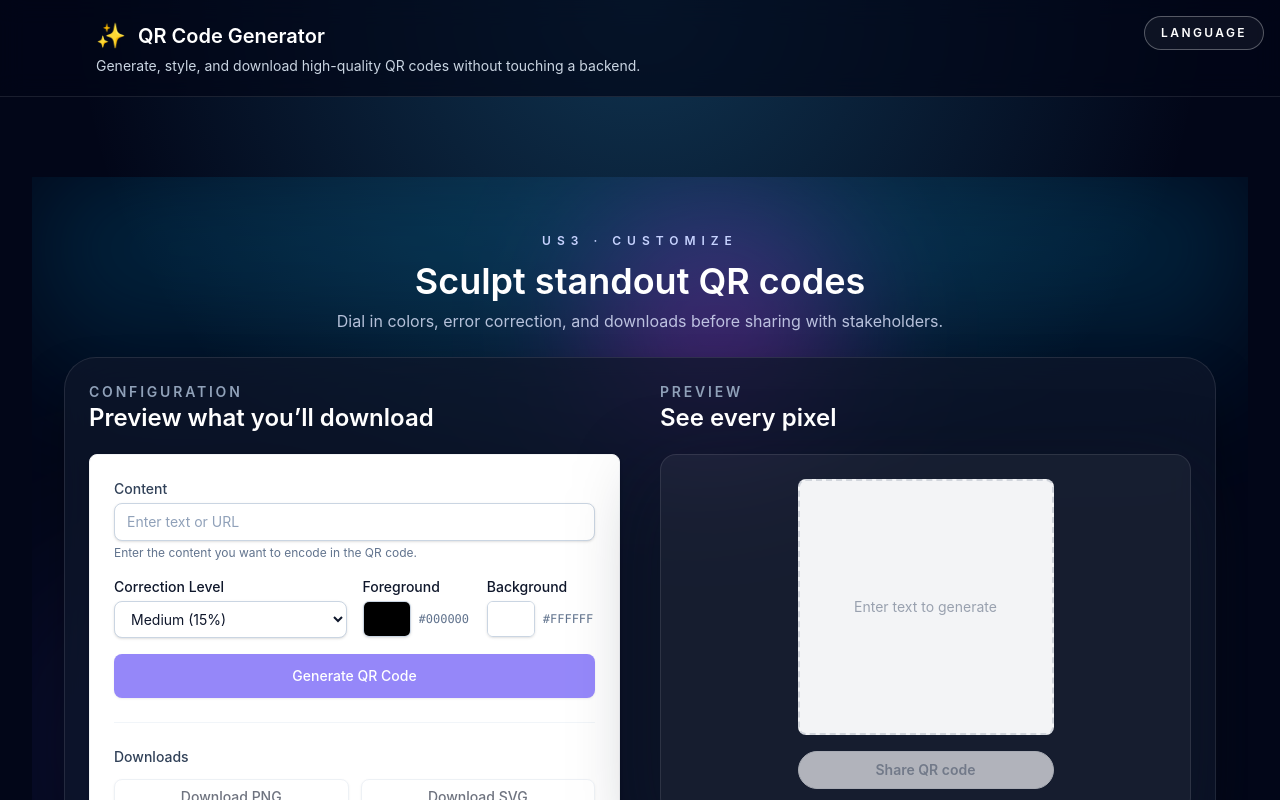
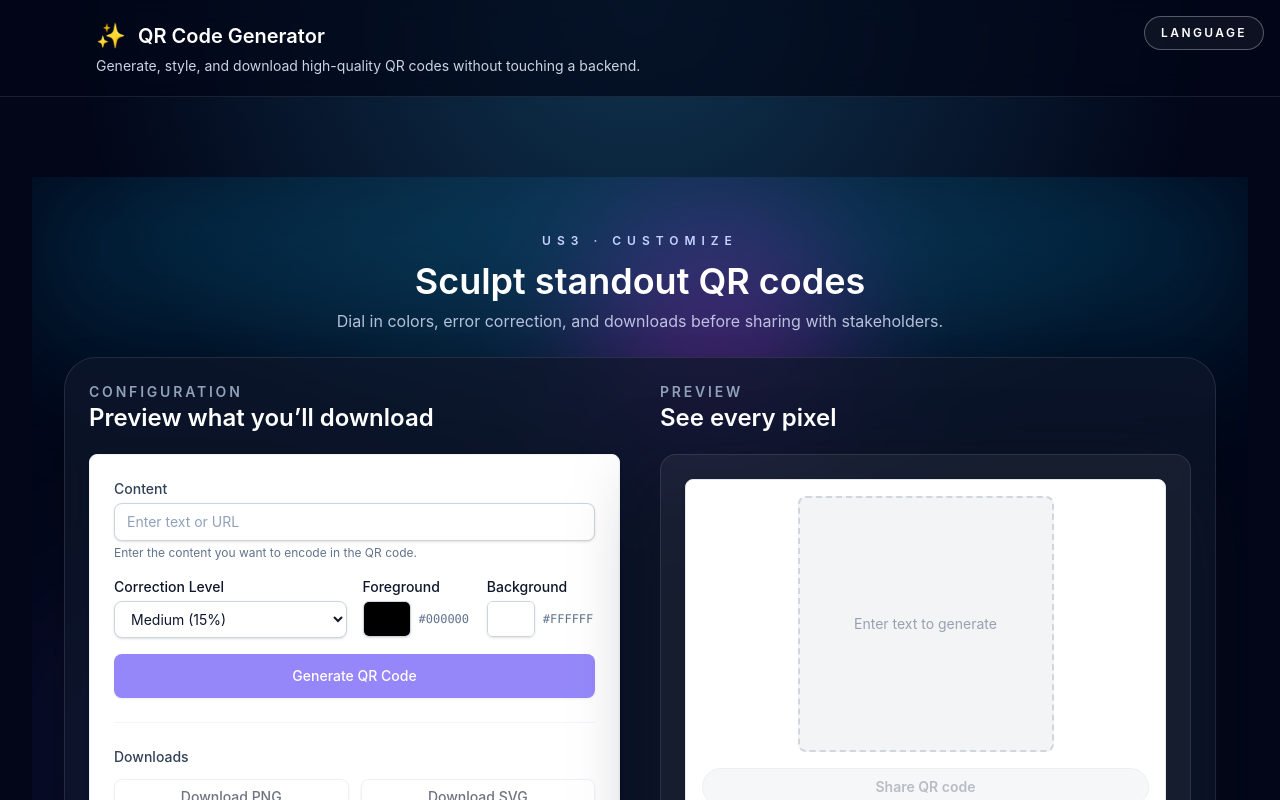
Before and after one commit to pyaethu-aung/qr-generator, a React (Vite) app: page / in a window 1280 px wide. Shown: the top 800 px of the page. Built offline with nearby package versions, Linux system fonts and the light colour scheme.

Commit message:
fix: layout and background shift on QR preview

```diff
--- a/src/components/feature/qr/QRPreview.tsx
+++ b/src/components/feature/qr/QRPreview.tsx
@@ -111,9 +111,11 @@ export const QRPreview = forwardRef<HTMLCanvasElement, QRPreviewProps>(
       </div>
     )
 
-    if (!value) {
     return (
-        <div className={`flex flex-col items-center ${className ?? ''}`} style={{ width: size }}>
+      <div
+        className={`inline-flex flex-col items-center p-4 bg-white rounded-lg shadow-sm border border-gray-200 ${className ?? ''}`}
+      >
+        {!value ? (
           <div
             className="flex items-center justify-center bg-gray-100 text-gray-400 rounded-lg border-2 border-dashed border-gray-300"
             style={{ width: size, height: size }}
@@ -122,15 +124,7 @@ export const QRPreview = forwardRef<HTMLCanvasElement, QRPreviewProps>(
           >
             <span className="text-sm">{placeholderCopy}</span>
           </div>
-          {shareControls}
-        </div>
-      )
-    }
-
-    return (
-      <div
-        className={`inline-block p-4 bg-white rounded-lg shadow-sm border border-gray-200 ${className ?? ''}`}
-      >
+        ) : (
           <QRCodeCanvas
             ref={(node) => {
               canvasRef.current = node
@@ -145,6 +139,7 @@ export const QRPreview = forwardRef<HTMLCanvasElement, QRPreviewProps>(
             role="img"
             aria-label={formatValueLabel(ariaValueTemplate, { value })}
           />
+        )}
         {shareControls}
       </div>
     )
```
Lines whose indentation alone changed are shown as unchanged.
